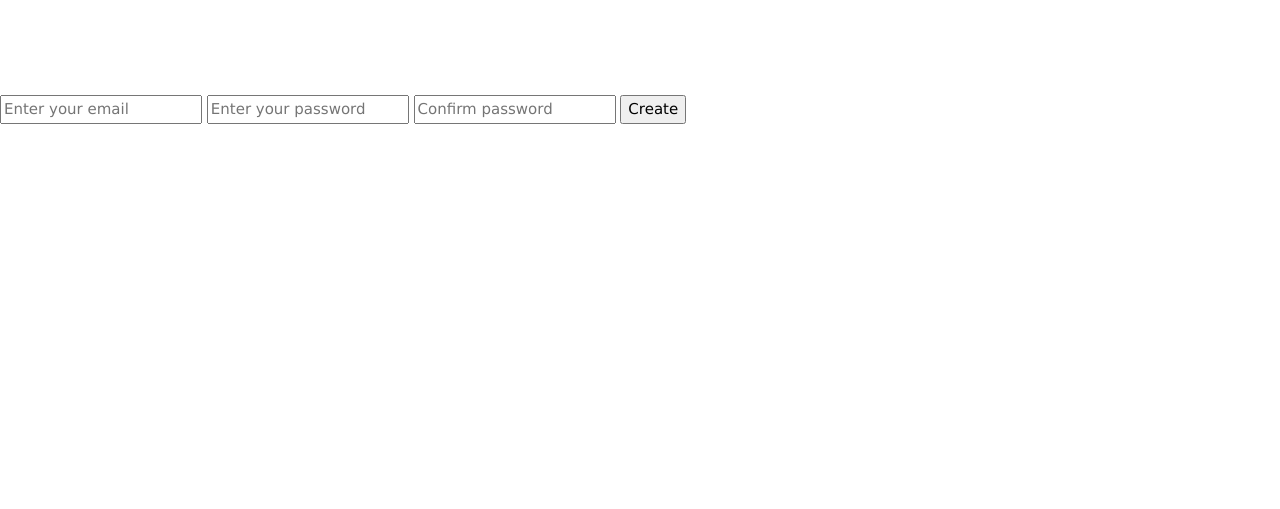
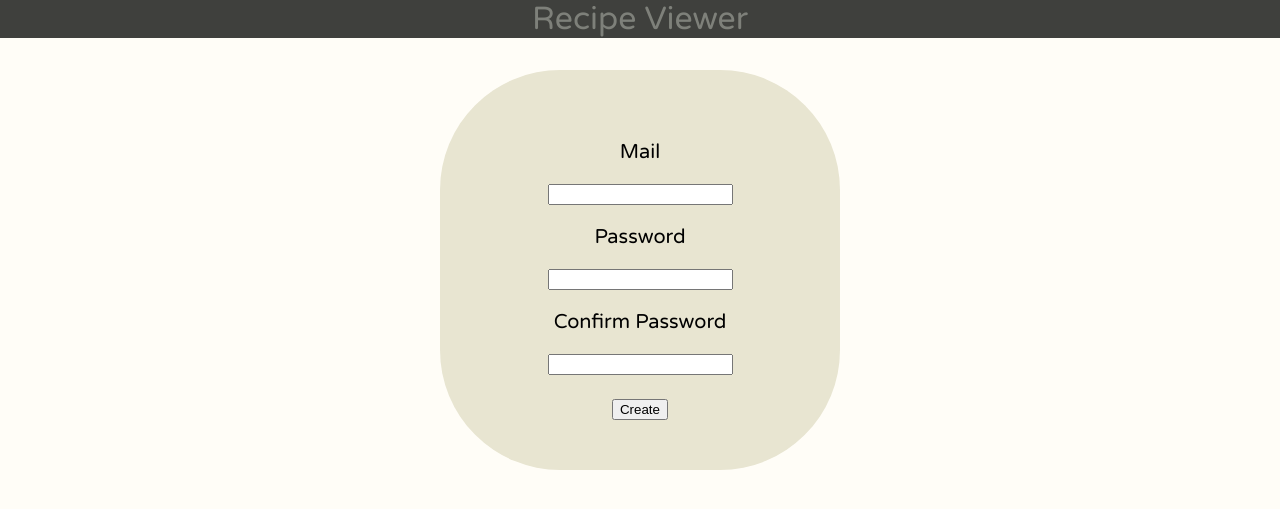
Before and after one commit to Samyak2/Recipe-viewer-flask-app, a Flask app: page /createUser in a window 1280 px wide. Shown: the top 509 px of the page. Run offline with Flask 2, Linux system fonts and the light colour scheme; parts of the project's set-up code (start-up, migrations or seed data) failed here and were passed over.

Commit message:
Updated create_user.html
Added some changes in html file to play well with css styling

```diff
--- a/templates/create_user.html
+++ b/templates/create_user.html
@@ -1,20 +1,34 @@
 <html>
 <head>
 <title>RECIPE VIEWER</title>
-<!-- <link rel="stylesheet" type="text/css" href ="static/cs.css"> -->
+<link rel="stylesheet" type="text/css" href ="static/style.css">
 </head>
-<h1 style="color:white;font-size:50px"><b> Recipe Viewer</b></h1>
+
+    <meta name="viewport" content="width=device-width, initial-scale=1">
+<!--link rel="stylesheet" href="https://www.w3schools.com/w3css/4/w3.css"-->
 <body>
-	<meta name="viewport" content="width=device-width, initial-scale=1">
-<link rel="stylesheet" href="https://www.w3schools.com/w3css/4/w3.css">
 
-<form method="POST" enctype="multipart/form-data" action="{{url_for('create_user')}}">
-    <!-- <input type="file" name="file" id="selectedFile" class="button1" multiple accept="image/*"> -->
-    <!-- <p style="color:black;font-size:25px" ><b>DROP YOUR FILES HERE</b></p> -->
-    <input type="email" placeholder="Enter your email" name="email" required>
-    <input type="password" placeholder="Enter your password" name="password" required>
-    <input type="password" placeholder="Confirm password" name="confirm_password" required>
-    <a href="{{url_for('create_user')}}"><button type="submit">Create</button></a>
+    <div id="header">
+            <p id="heading">Recipe Viewer</p>
+    </div>
+    <center>
+    <div id="square">
+
+        <form method="POST" enctype="multipart/form-data" action="{{url_for('create_user')}}">
+        <!-- <input type="file" name="file" id="selectedFile" class="button1" multiple accept="image/*"> -->
+        <!-- <p style="color:black;font-size:25px" ><b>DROP YOUR FILES HERE</b></p> -->
+        <p>Mail</p>
+        <input type="email"  name="email" required id="email">
+        <p>Password</p>
+        <input type="password"  name="password" required id="password">
+        <p>Confirm Password</p>
+        <input type="password"  name="confirm_password" required id="confirm_password">
+        <br>
+        <br>
+        <a href="{{url_for('create_user')}}"><button type="submit">Create</button></a>
+
+    </div>
+    </center>
 </form>
 </form>
 </body>
```
